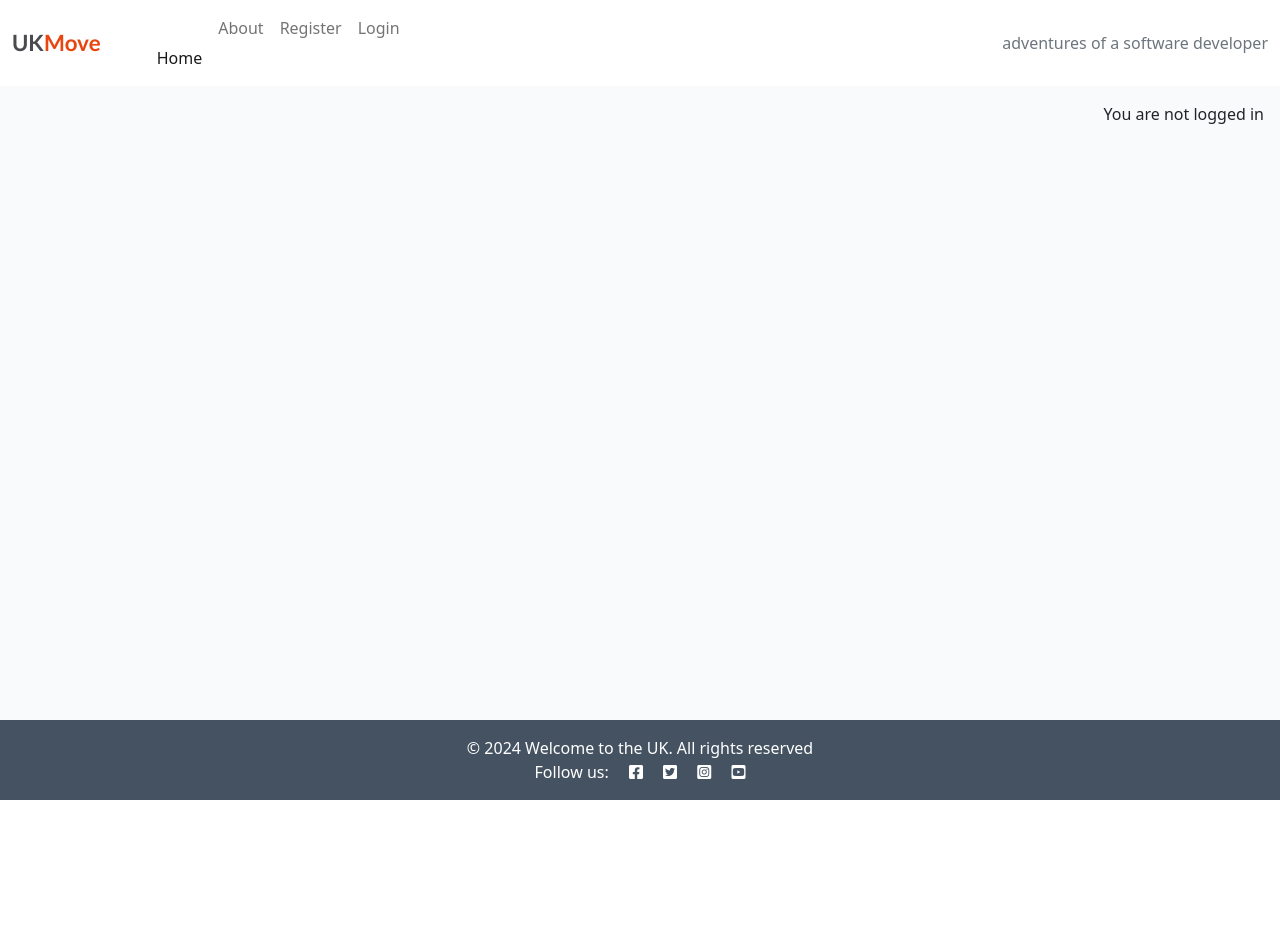
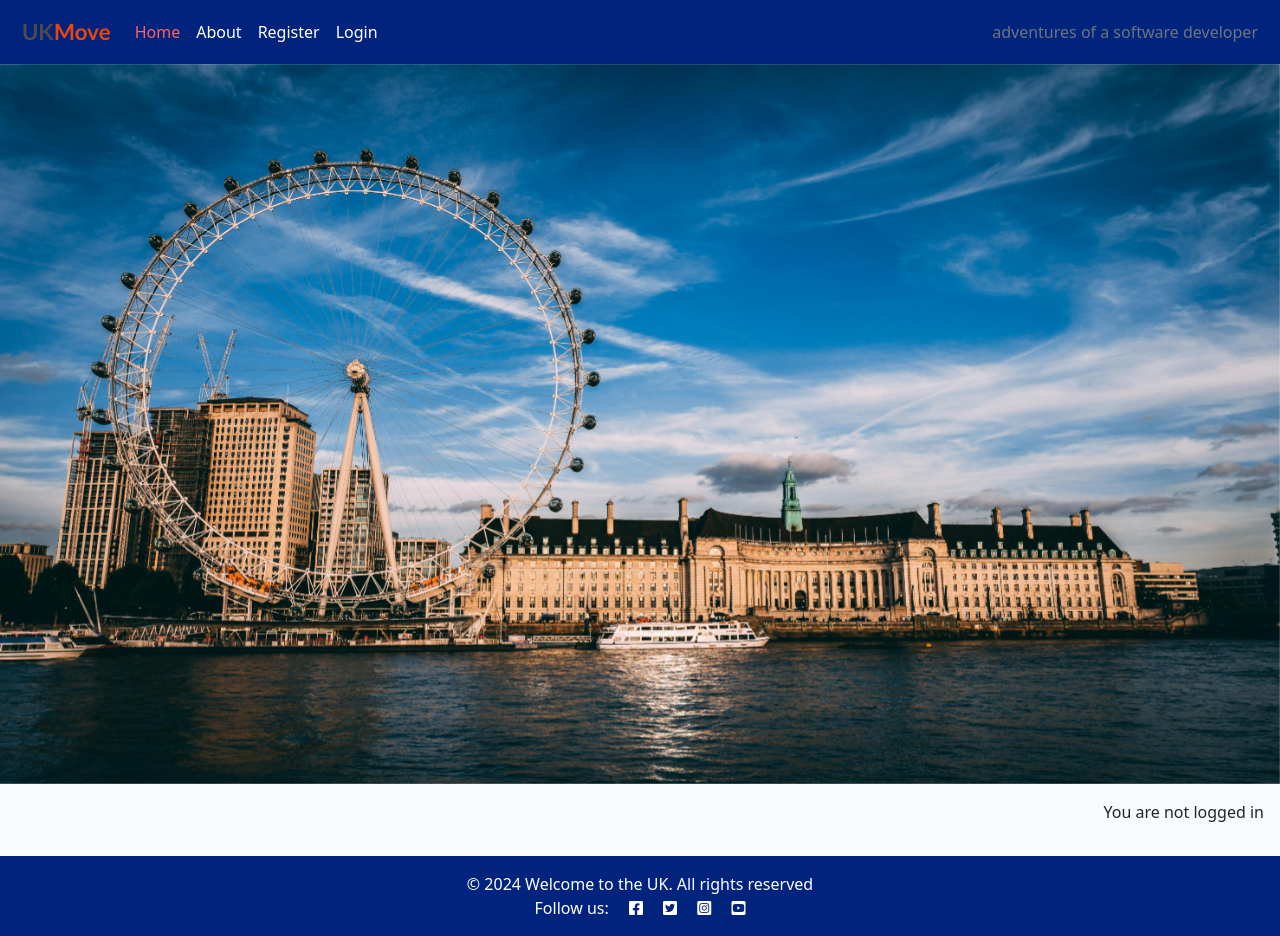
Before and after one commit to techistem/UkMove_CI_P4, a Django app: page / in a window 1280 px wide. Before the commit the page ends 800 px from the top, so only its background shows below. Run offline with Django 4.2, Linux system fonts and the light colour scheme; data that the repository does not hold is empty.

Commit message:
Add home images

```diff
--- a/UkMove/settings.py
+++ b/UkMove/settings.py
@@ -28,8 +28,8 @@ TEMPLATES_DIR = os.path.join(BASE_DIR, 'templates')
 SECRET_KEY = 'django-insecure-&w)6e_gleire1qdbsz(lpd$bz^1v*cm0gq6=-%0lxhg$jalvr5'
 
 # SECURITY WARNING: don't run with debug turned on in production!
-# DEBUG = True
-DEBUG = False
+DEBUG = True
+# DEBUG = False
 
 ALLOWED_HOSTS = ['8000-techistem-ukmovecip4-yumdm2ubfse.ws.codeinstitute-ide.net','.herokuapp.com']
 
--- a/static/css/style.css
+++ b/static/css/style.css
@@ -1,7 +1,3 @@
-body {
-    background-color: #F9FAFC;
-}
-
 .brand {
     font-family: Lato, sans-serif;
     font-size: 1.4rem;
@@ -22,7 +18,7 @@ body {
 }
 
 .dark-bg {
-    background-color: #445261;
+    background-color: #00247D;
 }
 
 .main-bg {
@@ -171,3 +167,12 @@ body {
 .approval {
     color: rgb(222, 146, 168);
 }
+.navbar-light .navbar-nav .nav-link{
+    color:rgb(255, 255, 255);
+}
+.navbar-light .navbar-nav .nav-link.active, .navbar-light .navbar-nav .show>.nav-link{
+    color:rgb(255 98 98);
+}
+.navbar-light .navbar-nav .nav-link:focus, .navbar-light .navbar-nav .nav-link:hover{
+    color:rgb(255, 160, 160);
+}
--- a/templates/base.html
+++ b/templates/base.html
@@ -22,20 +22,30 @@
     <link rel="stylesheet" href="https://cdnjs.cloudflare.com/ajax/libs/font-awesome/5.15.3/css/all.min.css">
 
     <!-- Bootstrap CSS -->
-    <link href="https://cdn.jsdelivr.net/npm/bootstrap@5.0.1/dist/css/bootstrap.min.css" rel="stylesheet"
-        integrity="sha384-+0n0xVW2eSR5OomGNYDnhzAbDsOXxcvSN1TPprVMTNDbiYZCxYbOOl7+AMvyTG2x" crossorigin="anonymous">
+    <link href="https://cdn.jsdelivr.net/npm/bootstrap@5.0.1/dist/css/bootstrap.min.css" rel="stylesheet" integrity="sha384-+0n0xVW2eSR5OomGNYDnhzAbDsOXxcvSN1TPprVMTNDbiYZCxYbOOl7+AMvyTG2x" crossorigin="anonymous">
 
     <!-- Custom CSS -->
-    <link rel="stylesheet" href="{% static 'css/style.css' %}">
+    <link rel="stylesheet" href="/static/css/style.css">
 
 </head>
+<style>
+    .navbar{
+        background: #00247D ; /* Kırmızı (#FF0000), Beyaz (#FFFFFF), Mavi (#0000FF) */
+        padding: 10px; /* İç boşluklar */
+        border-radius: 0; /* Köşeleri kare yap */
+    }
+    .nav-item{
+        color:#FFFFFF;
+    }
+</style>
 
 <body class="d-flex flex-column h-100 main-bg">
 
     <!-- Navigation -->
-    <nav class="navbar navbar-expand-lg navbar-light bg-white">
+    <nav class="navbar navbar-expand-lg navbar-light" id="nav-menu">
         <div class="container-fluid">
             <a class="navbar-brand" href="{% url 'home' %}"><span class="brand">UK<span class="red-o">Move</span>
+            </a>
             <button class="navbar-toggler" type="button" data-bs-toggle="collapse" data-bs-target="#navbarText"
                 aria-controls="navbarText" aria-expanded="false" aria-label="Toggle navigation">
                 <span class="navbar-toggler-icon"></span>
@@ -43,12 +53,10 @@
             <div class="collapse navbar-collapse" id="navbarText">
                 <ul class="navbar-nav me-auto mb-2 mb-lg-0">
                     <li class="nav-item">
-                        <a class="nav-link {% if request.path == home_url %}active{% endif %}" aria-current="page"
-                            href="{% url 'home' %}">Home</a>
+                        <a class="nav-link {% if request.path == home_url %}active{% endif %}" aria-current="page" href="{% url 'home' %}">Home</a>
                     </li>
                     <li class="nav-item">
-                        <a class="nav-link {% if request.path == about_url %}active{%endif%}"
-                          aria-current="page" href="{% url 'about' %}">About</a>
+                        <a class="nav-link {% if request.path == about_url %}active{%endif%}" aria-current="page" href="{% url 'about' %}">About</a>
                     </li>
                     {% if user.is_authenticated %}
                     <li class="nav-item">
@@ -56,8 +64,7 @@
                     </li>
                     {% else %}
                     <li class="nav-item">
-	                    <a class="nav-link {% if request.path == signup_url %}active{% endif %}" aria-current="page"
-		                   href="{% url 'account_signup' %}">Register</a>
+	                    <a class="nav-link {% if request.path == signup_url %}active{% endif %}" aria-current="page" href="{% url 'account_signup' %}">Register</a>
                     </li>
                     <li class="nav-item">
 	                    <a class="nav-link {% if request.path == login_url %}active{% endif %}" aria-current="page" href="{% url 'account_login' %}">Login</a>
@@ -71,6 +78,14 @@
         </div>
     </nav>
     <!-- displaying Django messages -->
+    <div id="carouselExampleSlidesOnly" class="carousel slide" data-bs-ride="carousel">
+        <div class="carousel-inner">
+          <div class="carousel-item active">
+            <img src="/static/images/home_page.jpg" class="d-block w-100" alt="...">
+          </div>
+        </div>
+      </div>
+
 <div class="container">
     <div class="row">
       <div class="col-md-8 offset-md-2">
```
Also changed, not shown: static/images/home_page.jpg (added).
